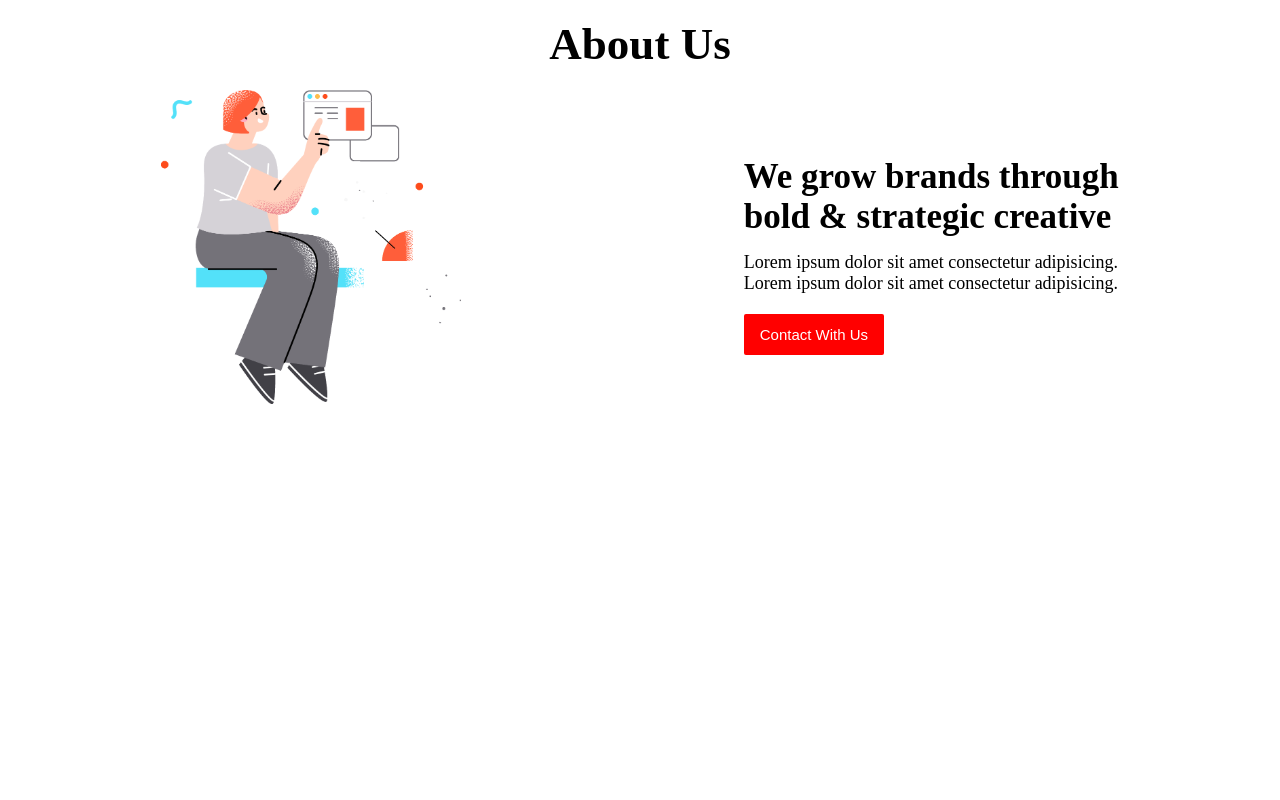
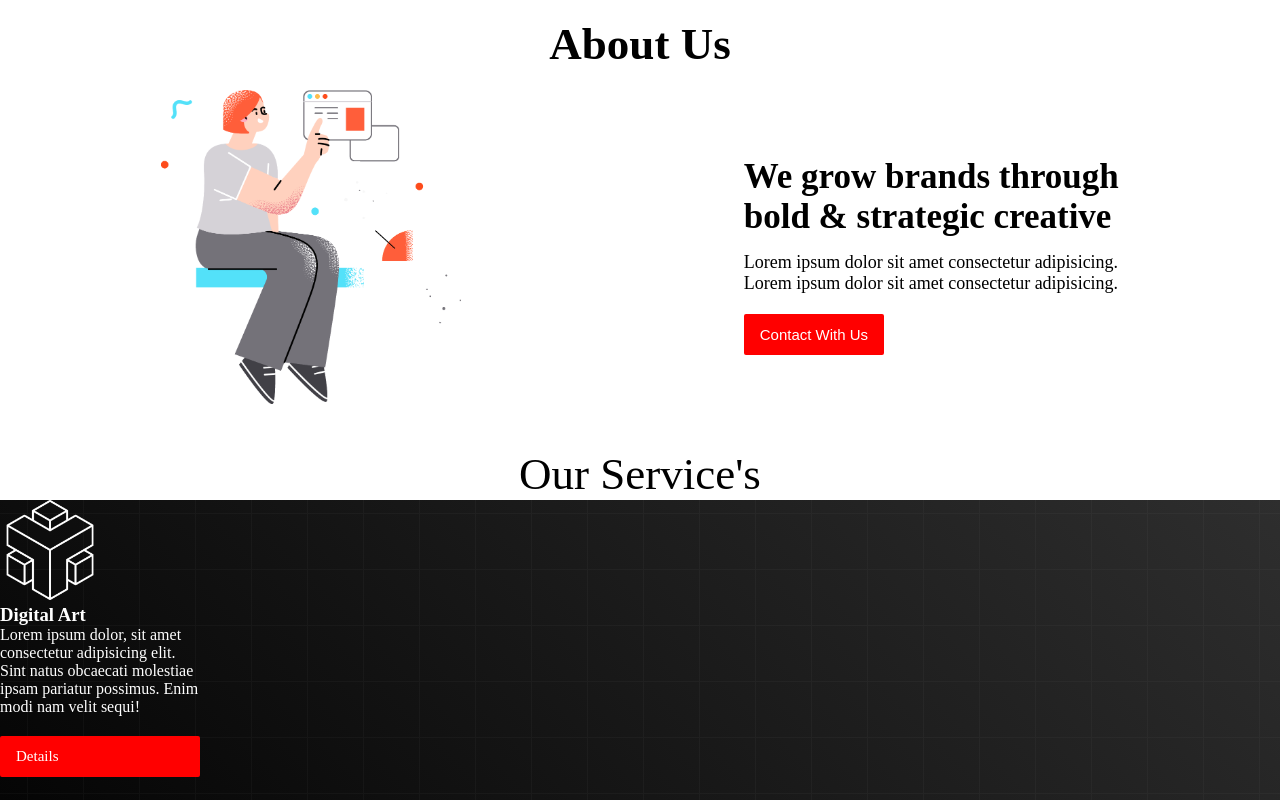
Before and after one commit to sakibhossain22/first-site, a plain HTML site: page index.html in a window 1280 px wide. Shown: the part 866-1666 px from the top of the page. Before the commit the page ends 1294 px from the top, so only its background shows below. Drawn offline with Linux system fonts and the light colour scheme.

```diff
--- a/index.html
+++ b/index.html
@@ -51,6 +51,17 @@
                 </div>
             </div>
         </section>
+        <section>
+            <div class="about-header">Our Service's</div>
+            <div class="service-container">
+                <div class="box">
+                    <img class="box-img" src="icon/0.png" alt="">
+                    <h3>Digital Art</h3>
+                    <p>Lorem ipsum dolor, sit amet consectetur adipisicing elit. Sint natus obcaecati molestiae ipsam pariatur possimus. Enim modi nam velit sequi!</p>
+                    <div class="btn details-btn">Details</div>
+                </div>
+            </div>
+        </section>
     </main>
     <footer>
 
--- a/style.css
+++ b/style.css
@@ -80,3 +80,16 @@
     text-align: center;
     margin-top: 20px;
 }
+.service-container {
+    background-image: url(./images/background.png),linear-gradient(45deg, rgb(5, 5, 5), #2e2e2e);
+    color: white;
+}
+.box {
+    width: 200px;
+    height: 300px;
+
+
+}
+.box-img {
+    width: 100px;
+}
```
